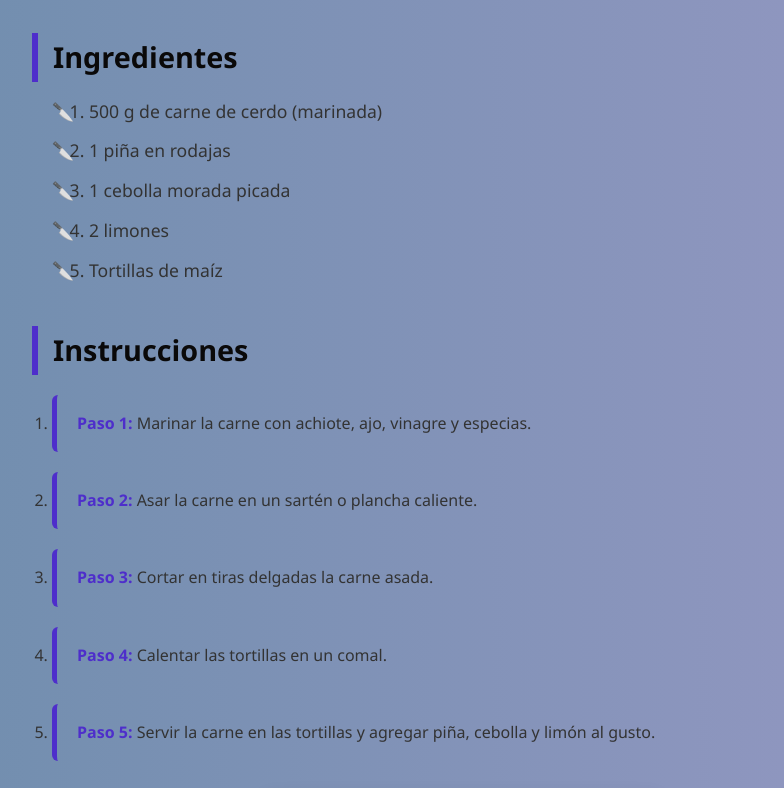
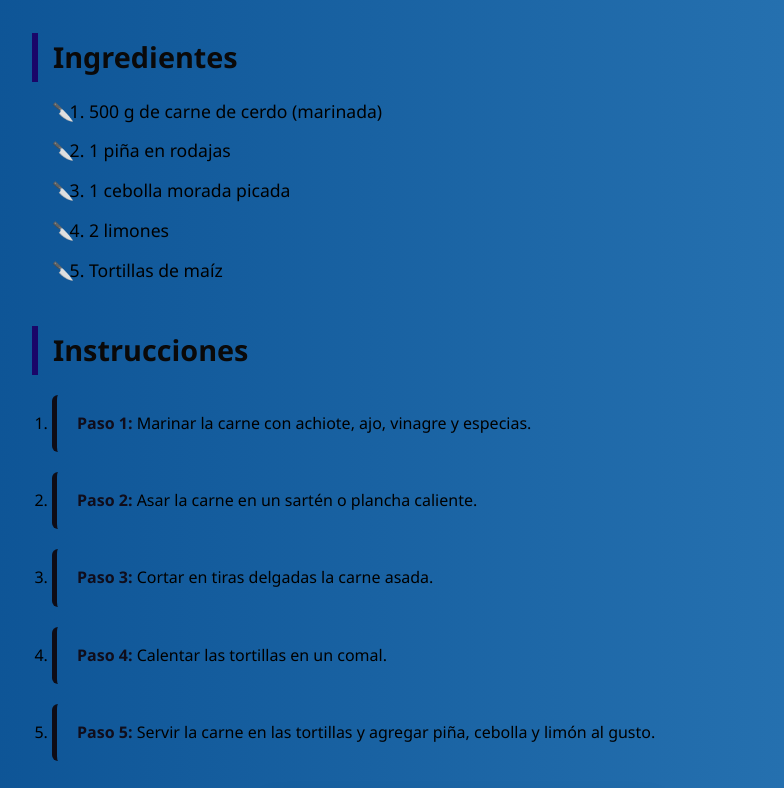
Before and after one commit to JavierUlices/DWCSL, a plain HTML site: page src/index.html in a window 1280 px wide. Shown: the part 129-917 px from the top of the page, without its empty margins (178-962 px from the left). Drawn offline with Linux system fonts and the light colour scheme.

Commit message:
Cambiando estilo de color

```diff
--- a/css/receta.css
+++ b/css/receta.css
@@ -10,8 +10,8 @@
 
 body {
     font-family: 'Segoe UI', Tahoma, Geneva, Verdana, sans-serif;
-    background: linear-gradient(to right, #6d8dac, #9999c5);
-    color: #333;
+    background: linear-gradient(to right, #094f91, #2e7bb9);
+    background-color: black;
     padding: 40px 20px;
     max-width: 900px;
     margin: auto;
@@ -37,7 +37,7 @@ h2 {
     font-size: 1.8em;
     margin-top: 40px;
     margin-bottom: 15px;
-    border-left: 6px solid #4e2ecb;
+    border-left: 6px solid #1a0669;
     padding-left: 15px;
 }
 
@@ -72,7 +72,7 @@ ol li {
     margin: 20px 0;
     padding: 15px 20px;
 
-    border-left: 5px solid #4e2ecb;
+    border-left: 5px solid #0e0c16;
     border-radius: 6px;
     position: relative;
 }
@@ -80,7 +80,7 @@ ol li {
 ol li::before {
     content: "Paso " counter(paso) ": ";
     font-weight: bold;
-    color: #4e2ecb;
+    color: #100d1b;
 }
 
 
@@ -99,7 +99,7 @@ p {
     font-size: 1.1em;
     text-align: center;
     margin-top: 30px;
-    color: #333;
+    color: #141111;
 }
 
 
```
